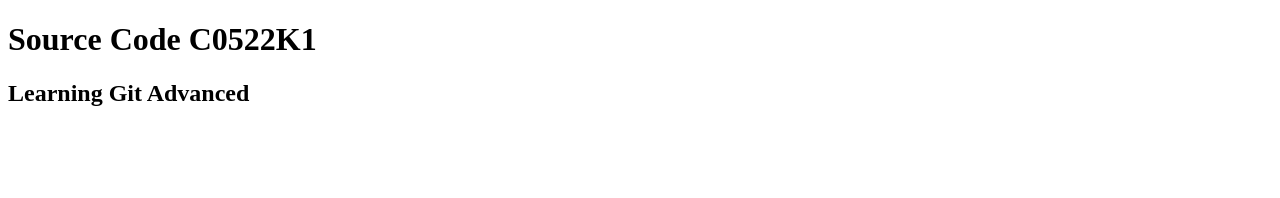
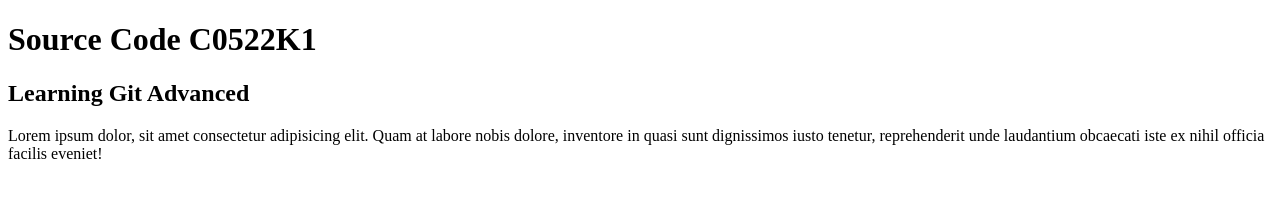
Before and after one commit to khoanguyen84/Git_C0522K1, a website: page index.html in a window 1280 px wide. Drawn offline with Linux system fonts and the light colour scheme.

Commit message:
add style

```diff
--- a/index.html
+++ b/index.html
@@ -5,9 +5,12 @@
     <meta http-equiv="X-UA-Compatible" content="IE=edge">
     <meta name="viewport" content="width=device-width, initial-scale=1.0">
     <title>Git Advanced</title>
+
 </head>
 <body>
     <h1>Source Code C0522K1</h1>
     <h2>Learning Git Advanced</h2>
+    <p>Lorem ipsum dolor, sit amet consectetur adipisicing elit. Quam at labore nobis dolore, inventore in quasi sunt dignissimos iusto tenetur, reprehenderit unde laudantium obcaecati iste ex nihil officia facilis eveniet!</p>
+
 </body>
 </html>
--- /dev/null
+++ b/style.css
@@ -0,0 +1,3 @@
+*{
+    font-family:'Courier New', Courier, monospace;
+}
```
